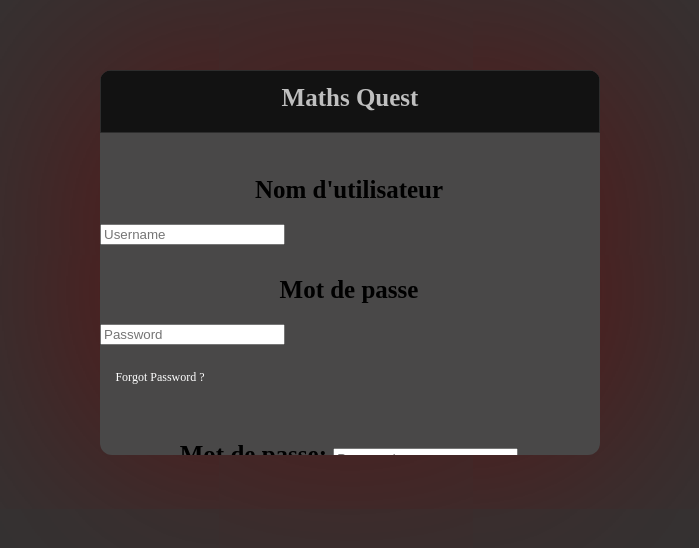
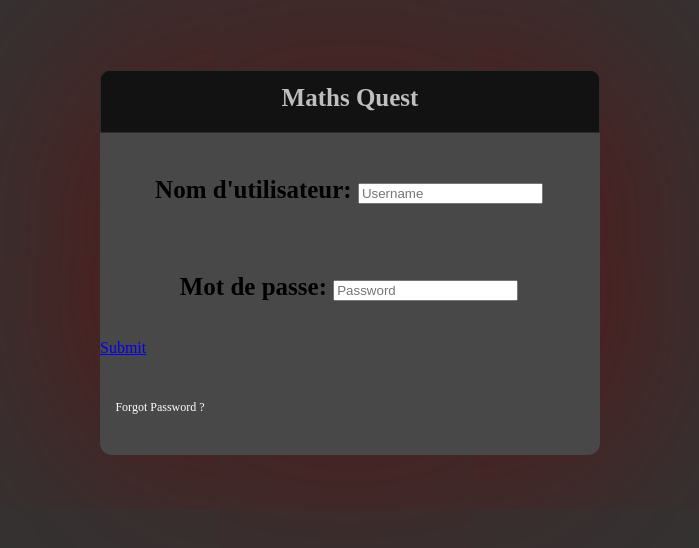
Before and after one commit to nath54/projet_nsi_final, a PHP site: page /accueil.php in a window 1280 px wide. Shown: the top 548 px of the page, without its empty margins (290-989 px from the left). Run offline with PHP 8.4, Linux system fonts and the light colour scheme; some web fonts are replaced.

Commit message:
css accueil

```diff
--- a/web/css/style_co.css
+++ b/web/css/style_co.css
@@ -101,6 +101,7 @@
     border-bottom: #161616 1px solid;
     background: #349e92;
     text-align: center;
+    align-items: center;
     text-decoration: none;
     font-size: 12px;
     font-weight: bold;
--- a/web/php/accueil.php
+++ b/web/php/accueil.php
@@ -47,22 +47,19 @@
             <section class="login">
                 <div class="titre">Maths Quest</div>
                 <form action="accueil.php" method="post">
-                    <div class="bouton">Nom d'utilisateur</div>
-                    <input type="text" required title="Username" placeholder="Username" name="login" data-icon="U"></br>
+                    <div class="bouton">Nom d'utilisateur:
+                    <input type="text" required title="Username" placeholder="Username" name="login" data-icon="U"></div>
+					</br>
                     </br>
-                    <div class="bouton">Mot de passe</div>
-                    <input type="password" required title="Password" placeholder="Password" data-icon="x" name="pass">
-                    <div class="oubli">
-                        <div class="col"><a href="#" title="Retrouver mot de passe">Forgot Password ?</a></div>
-                    </div>
+                    <div class="bouton">Mot de passe:
+                    <input type="password" required title="Password" placeholder="Password" data-icon="x" name="pass"></div>
+
 					</br>
-                    <div class="bouton">Mot de passe:
-                    <input type="password" required title="Password" placeholder="Password" data-icon="x"></div>
-                    <div class="oubli">
                     <a href="#" class="envoyer">Submit</a>
 					</br>
 					</br>
-					    <div class="col"><a href="#" title="Retrouver mot de passe">Forgot Password ?</a></div>
+					<div class="oubli">
+                        <div class="col"><a href="#" title="Retrouver mot de passe">Forgot Password ?</a></div>
                     </div>
 
                 </form>
```
